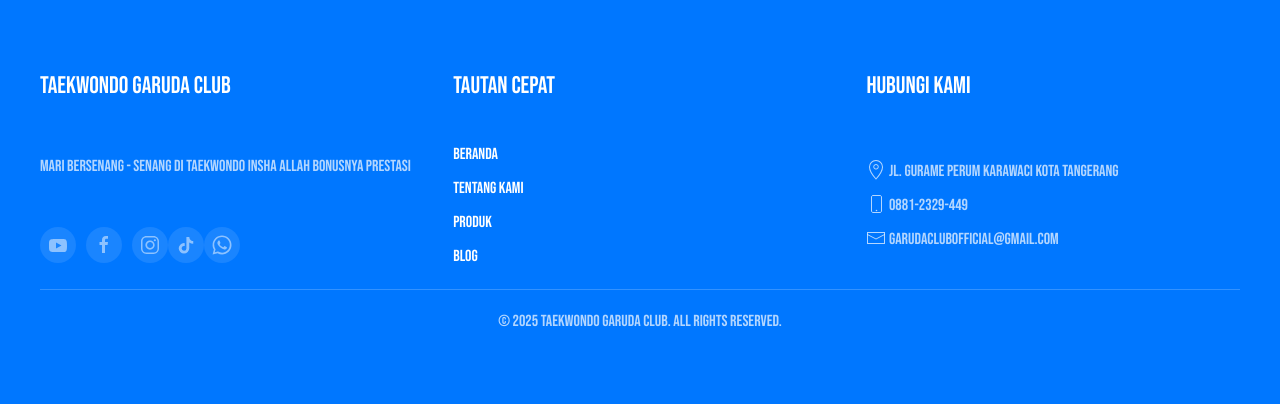
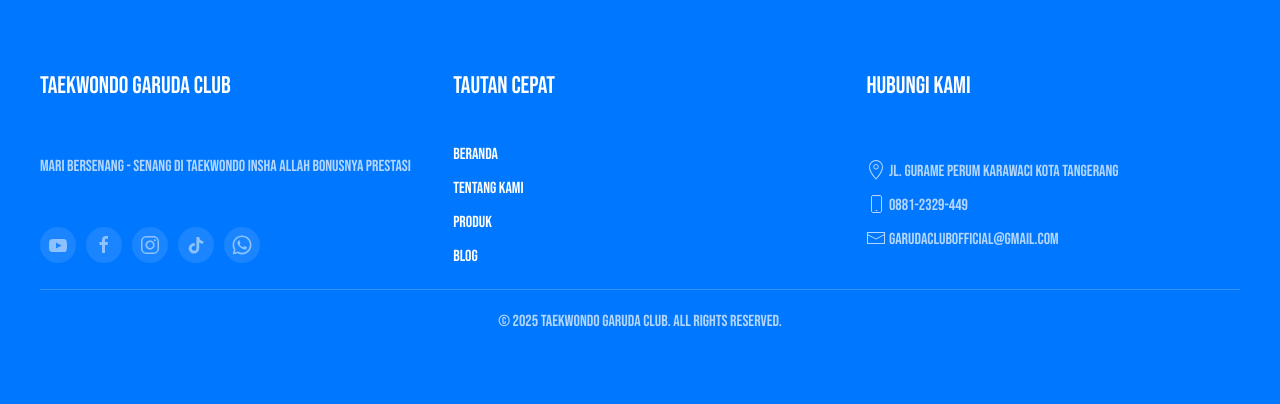
Before and after one commit to garudaclub2025-star/garuda-new, a Flask app: page /about in a window 1280 px wide. Shown: the part 876-1280 px from the top of the page. Run offline with Flask 3, Linux system fonts and the light colour scheme; some libraries are stand-ins or nearby versions; some web fonts are replaced.

Commit message:
Update footer.html

```diff
--- a/templates/includes/footer.html
+++ b/templates/includes/footer.html
@@ -7,9 +7,9 @@
                 <div class="uk-flex uk-flex-middle uk-margin-small-top">
                     <a href="https://www.youtube.com/@GARUDAFAMILY" class="uk-icon-button uk-margin-small-right" uk-icon="icon: youtube"></a>
                     <a href="https://web.facebook.com/triantopanjipurnomo?locale=id_ID" class="uk-icon-button uk-margin-small-right" uk-icon="icon: facebook"></a>
-                    <a href="https://www.instagram.com/tkdgaruda?utm_source=ig_web_button_share_sheet&igsh=ZDNlZDc0MzIxNw==" class="uk-icon-button" uk-icon="icon: instagram"></a>
-                    <a href="https://www.tiktok.com/@tkdgaruda_?is_from_webapp=1&sender_device=pc" class="uk-icon-button" uk-icon="icon: tiktok"></a>
-                    <a href="https://wa.me/628812329449" class="uk-icon-button" uk-icon="icon: whatsapp"></a>
+                    <a href="https://www.instagram.com/tkdgaruda?utm_source=ig_web_button_share_sheet&igsh=ZDNlZDc0MzIxNw==" class="uk-icon-button uk-margin-small-right" uk-icon="icon: instagram"></a>
+                    <a href="https://www.tiktok.com/@tkdgaruda_?is_from_webapp=1&sender_device=pc" class="uk-icon-button uk-margin-small-right" uk-icon="icon: tiktok"></a>
+                    <a href="https://wa.me/628812329449" class="uk-icon-button uk-margin-small-right" uk-icon="icon: whatsapp"></a>
 
                 </div>
             </div>
```
